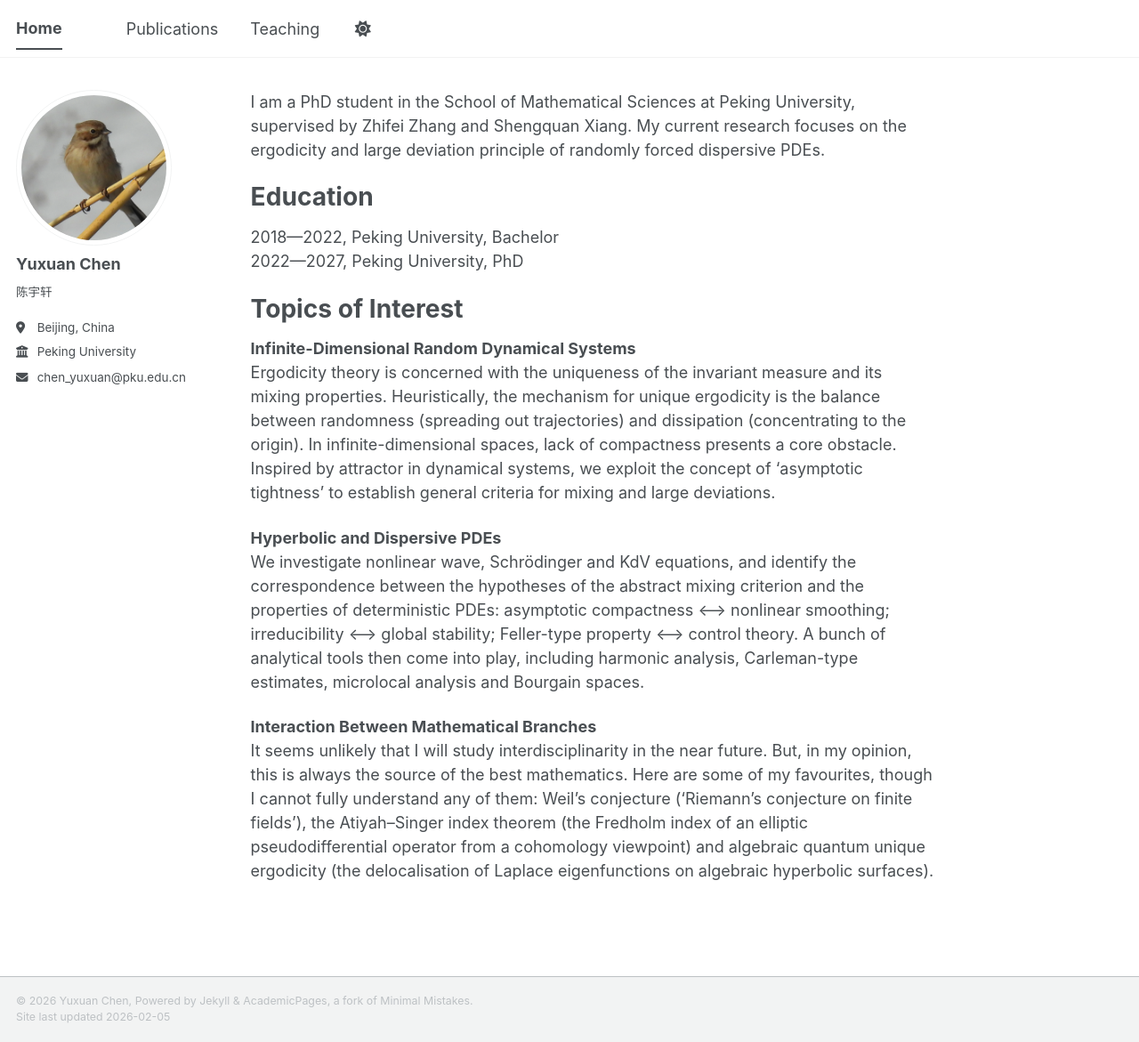
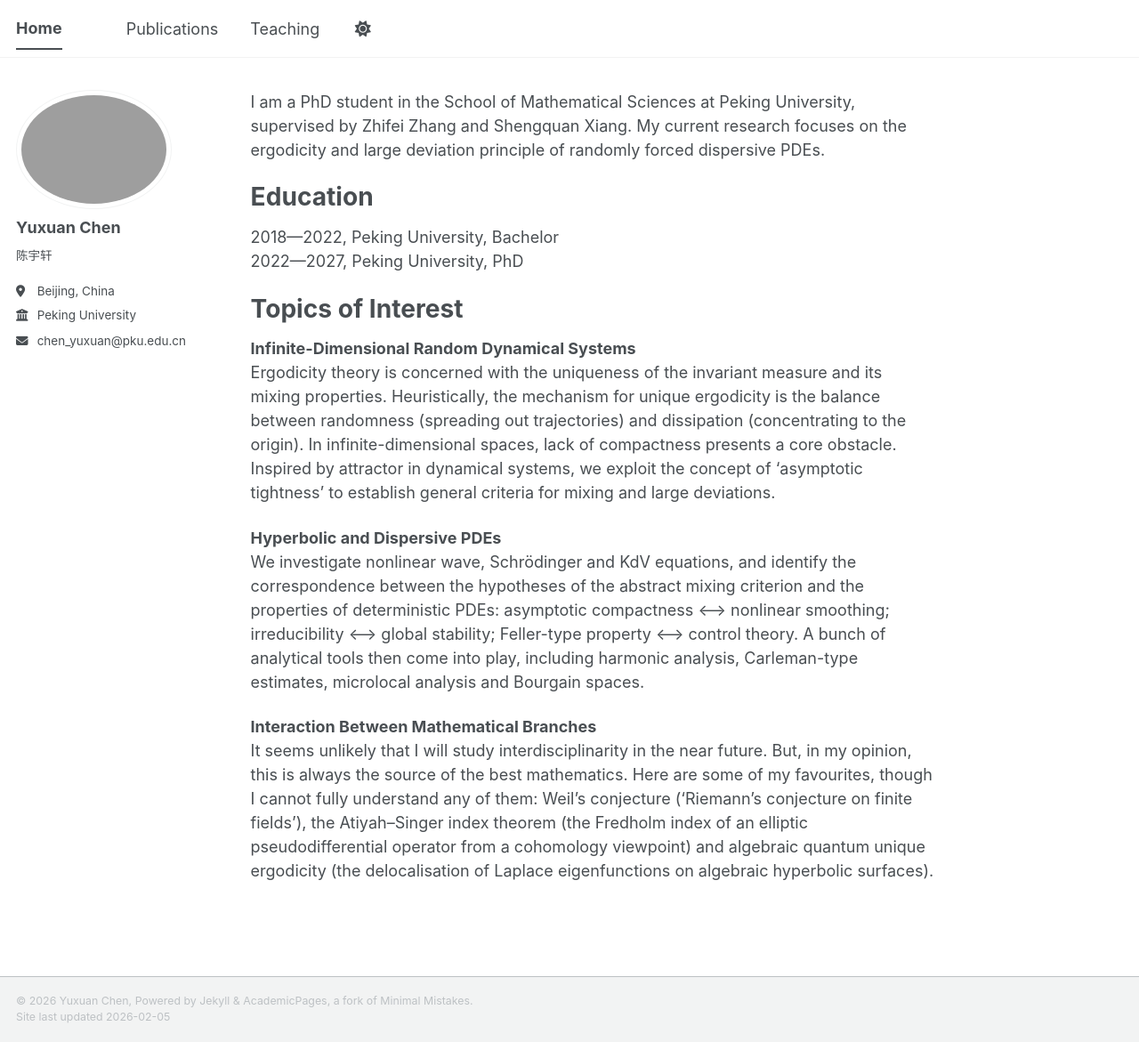
Before and after one commit to yxchen-pku/yxchen-pku.github.io, a Jekyll site: the page built from _pages/about.md, in a window 1280 px wide and 1171 px high. Shown: the whole window at 89% size. Built offline with Jekyll 4.4.1, drawn with Linux system fonts in a browser that asks for light colours; a script bundle is joined from its source files by our own code; library files that are not in the unit come from our copies.

Commit message:
Update _config.yml

```diff
--- a/_config.yml
+++ b/_config.yml
@@ -23,7 +23,7 @@ repository               : "academicpages/academicpages.github.io"
 #               Additional customization can be done by editing /_includes/author-profile.html
 author:
   # Biographic information
-  avatar           : "profile.png"
+  avatar           : "empty.png"
   name             : "Yuxuan Chen"
   # pronouns         : # example: "she/her"
   bio              : "陈宇轩"
```
